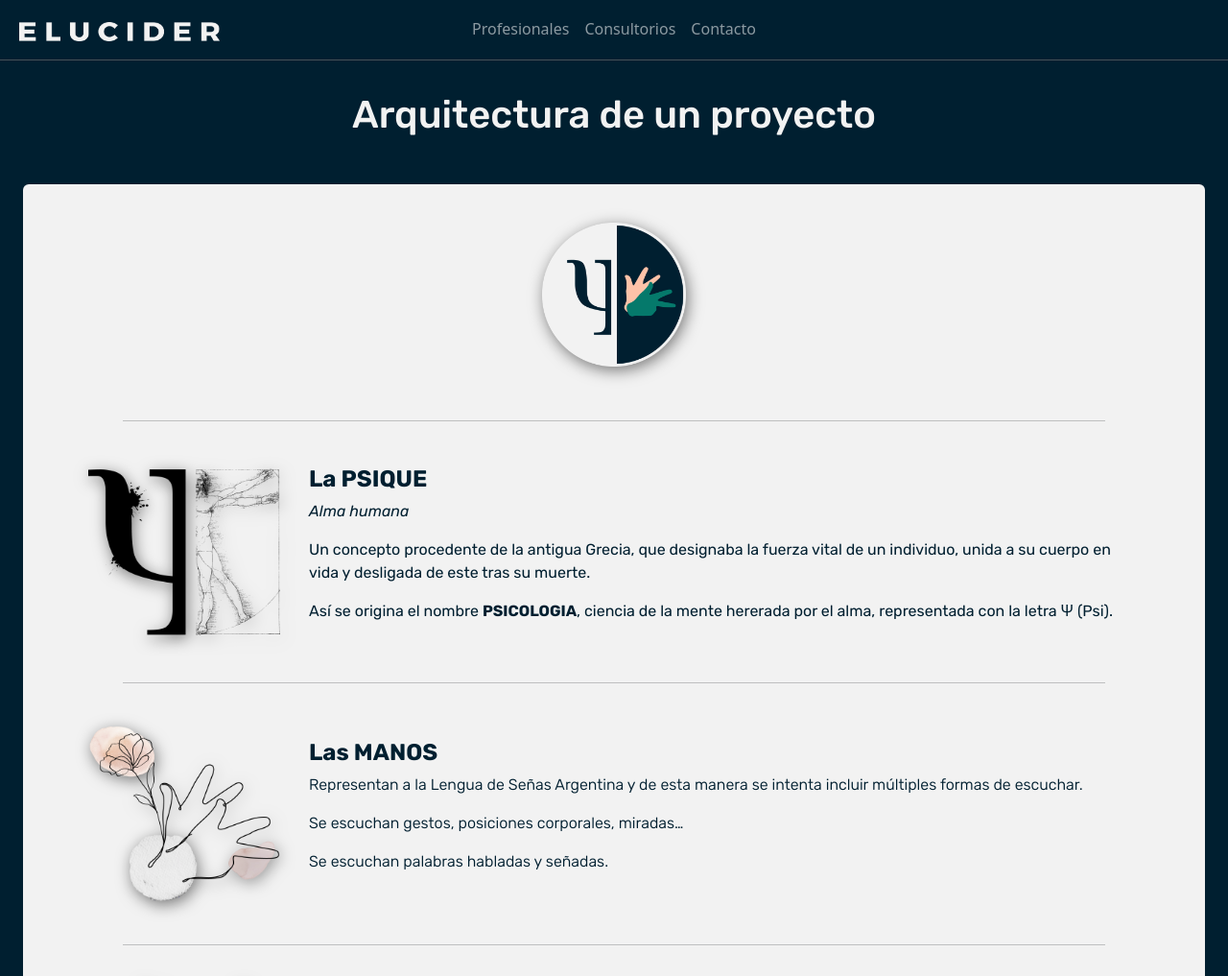
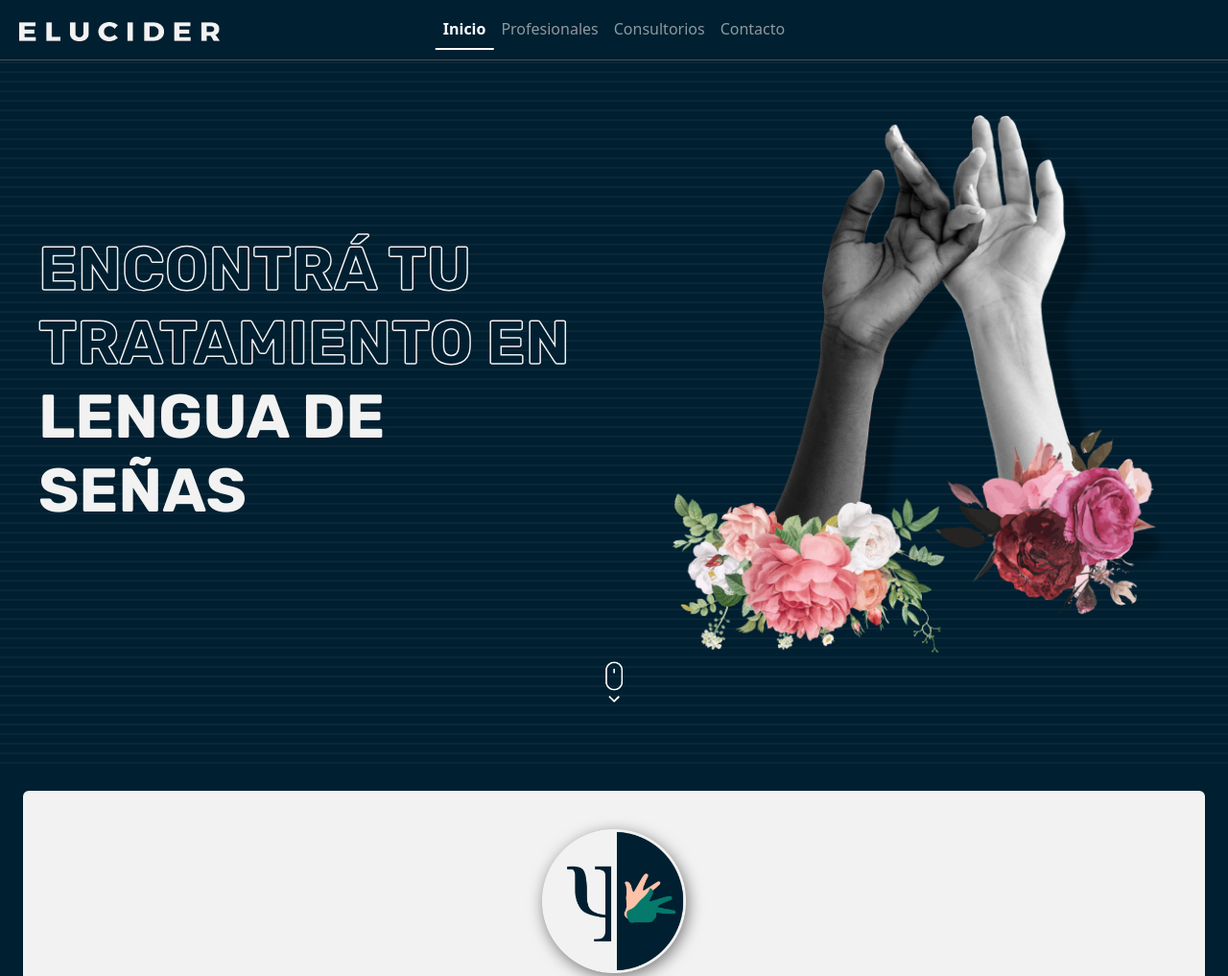
Before and after one commit to sdieser/elucider, a plain HTML site: page index.html in a window 1280 px wide. Shown: the top 1017 px of the page at 96% size. Drawn offline with nearby package versions, Linux system fonts and the light colour scheme.

Commit message:
New header - index

```diff
--- a/css/style.css
+++ b/css/style.css
@@ -39,9 +39,9 @@ h1, h2, h3, h4, h5, h6, p {
 .elucider {
     height: 15px;
 }
-.nav_padding {
+.nav_padding2 {
     min-height: 100vh;
-    padding-top: 4.5rem;
+    padding-top: 63px;
 }
 
 /* footer */
@@ -53,8 +53,8 @@ h1, h2, h3, h4, h5, h6, p {
     height: 10px;
 }
 .icon:hover {
-    transform: scale(1.1);
-    transition: transform 0.2s;
+    transform: scale(1.1,1.1);
+    transition: transform 0.3s;
 }
 
 /* input - button */
@@ -205,3 +205,43 @@ input::-webkit-inner-spin-button {
     }
 
 }
+/* nuevo */
+
+
+
+
+
+.box {
+    background-image: url(../images/lines.png);
+    height: 100vh;
+    display: flex;
+    z-index: 0;
+}
+.scroll {
+    height: 80px;
+    position: absolute;
+    top: 90%;
+    left: 50%;
+    transform: translate(-50%, -50%);
+}
+.titulo,
+.manos {
+    height: 100vh;
+    width: 50vw;
+    display: flex;
+    justify-content: center;
+    align-items: center;
+}
+.letra {
+    color: #f2f2f2;
+    font-size: 4rem;
+    padding: 40px;
+}
+.stroke {
+    color: #001f30;
+    -webkit-text-stroke: 1.5px #f2f2f2;
+}
+.manos img {
+    height: 70vh;
+
+}
--- a/index.html
+++ b/index.html
@@ -25,6 +25,9 @@
                 <div class="collapse navbar-collapse nav-underline" id="navbarSupportedContent">
                     <ul class="navbar-nav center-x">
                         <li class="nav-item">
+                            <a class="nav-link active" href="./index.html">Inicio</a>
+                        </li>
+                        <li class="nav-item">
                             <a class="nav-link" href="./pages/profesionales.html">Profesionales</a>
                         </li>
                         <li class="nav-item">
@@ -41,7 +44,17 @@
 
     <main class="nav_padding">
         <section>
-            <h1 class="title p-4">Arquitectura de un proyecto</h1>
+            <div class="box pattern">
+                <div class="titulo">
+                    <h1 class="letra font_bold">
+                        <span class="stroke">ENCONTRÁ TU TRATAMIENTO EN</span><span style = "display: block;">LENGUA DE SEÑAS</span>
+                    </h1>
+                </div>
+                <div class="manos">
+                    <img src="./images/hands_flower.png" alt="Manos">
+                </div>
+            </div>
+            <img class="scroll" src="./images/scroll.gif" alt="Scroll">
         </section>
 
         <section class="rounded m-4 proyect">
```
Also changed, not shown: images/hands_flower.png (added), images/lines.png (added), images/scroll.gif (added).
